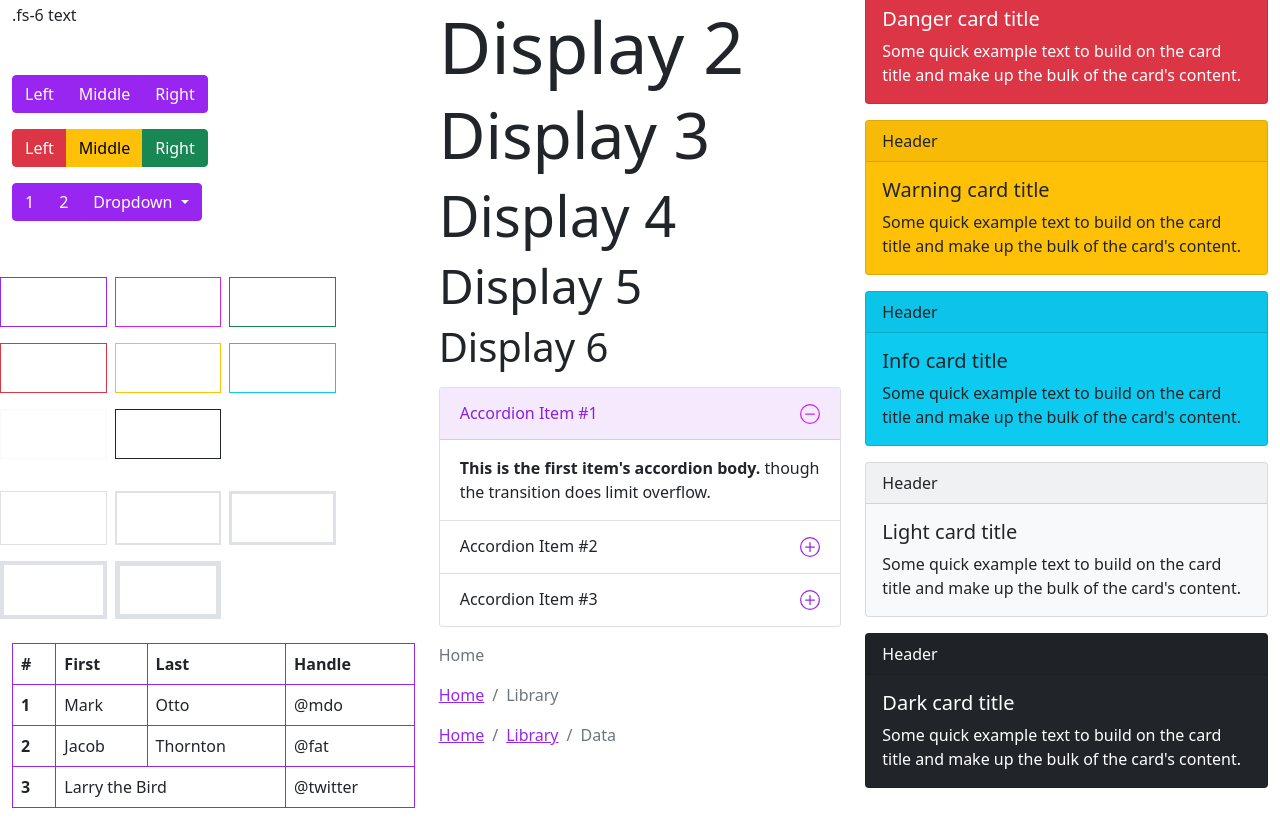
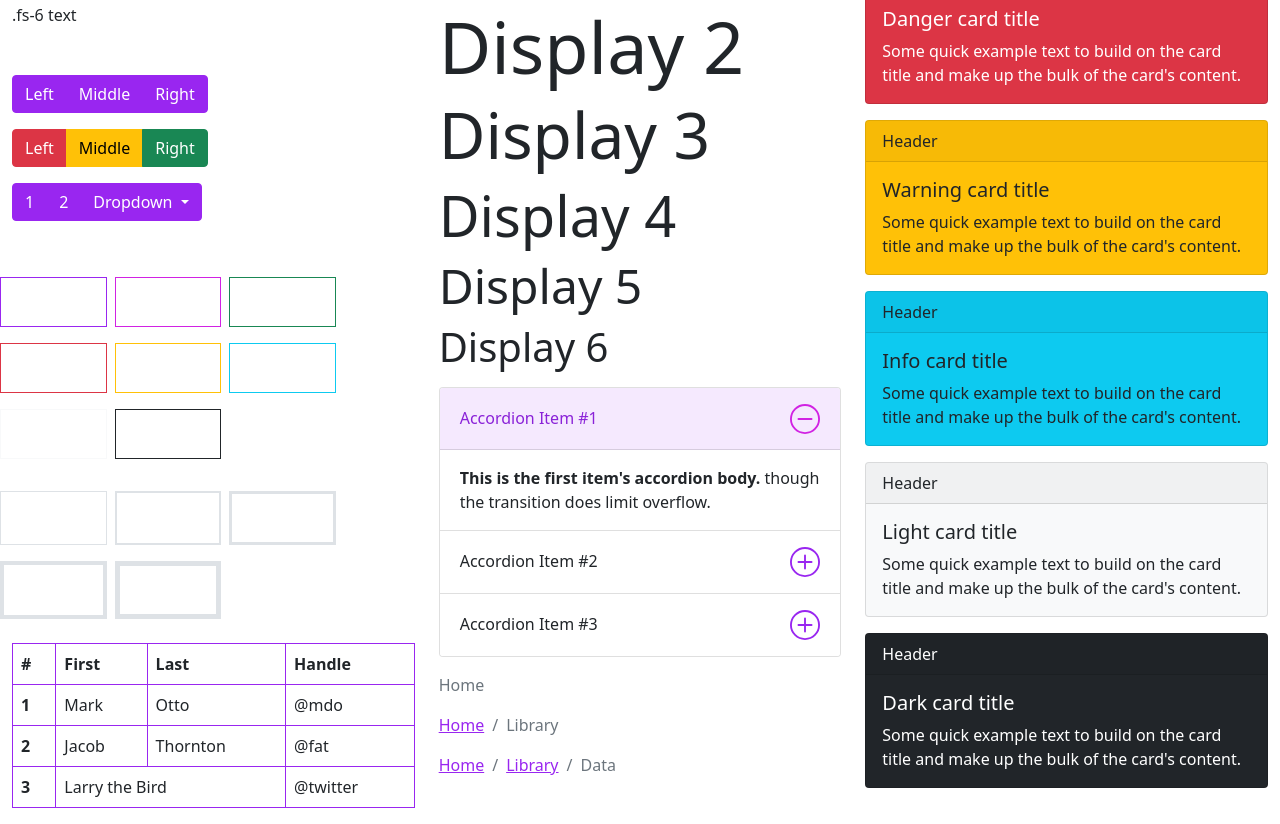
Before and after one commit to andcalazans/bootstrap-v5, a website: page theming-kit.html in a window 1280 px wide. Shown: the part 781-1605 px from the top of the page. Drawn offline with Linux system fonts and the light colour scheme.

Commit message:
Changes accordion icon size

```diff
--- a/scss/_custom.scss
+++ b/scss/_custom.scss
@@ -43,6 +43,7 @@ $secondary:     $pink;
 
 
 // Accordion - Overrides
+$accordion-icon-width:                    1.875rem;
 $accordion-icon-color:                    $primary;
 $accordion-icon-active-color:             $secondary;
 
```
Also changed, not shown: assets/css/style.css, 1 other file.
